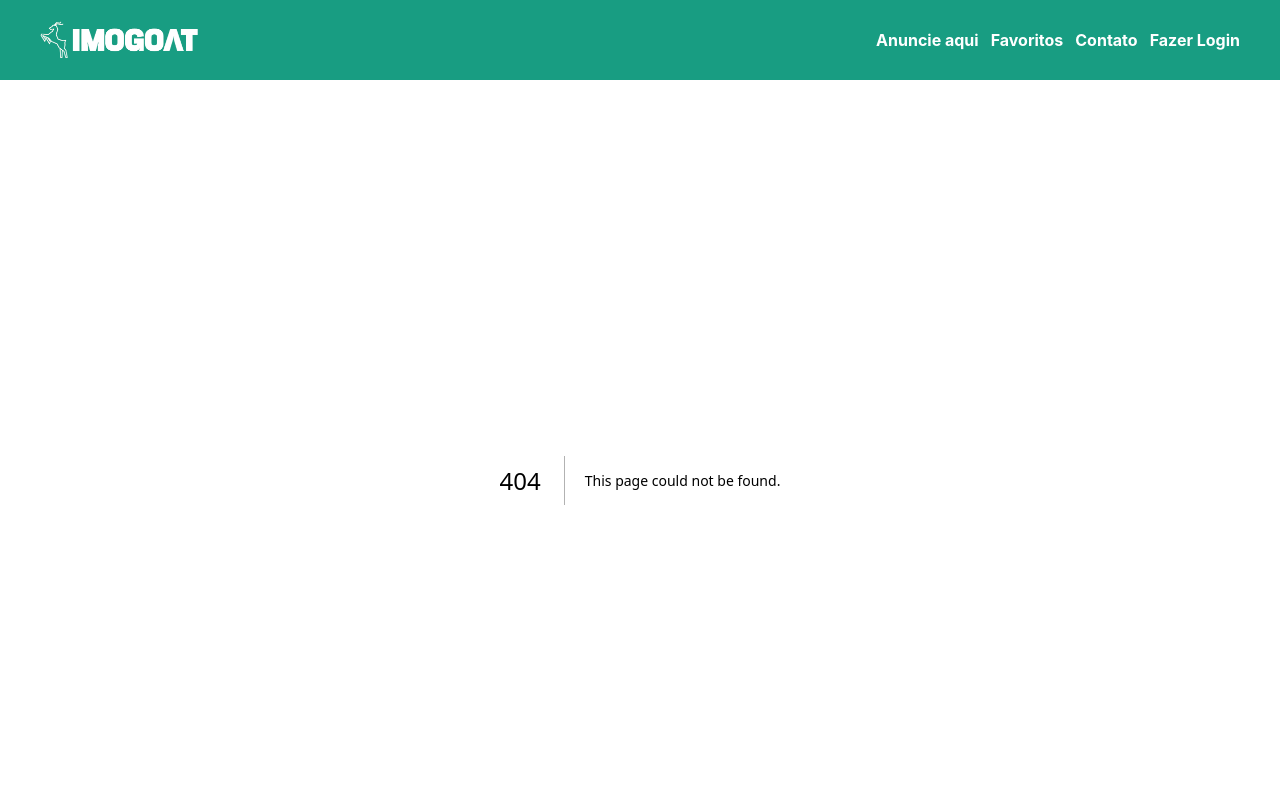
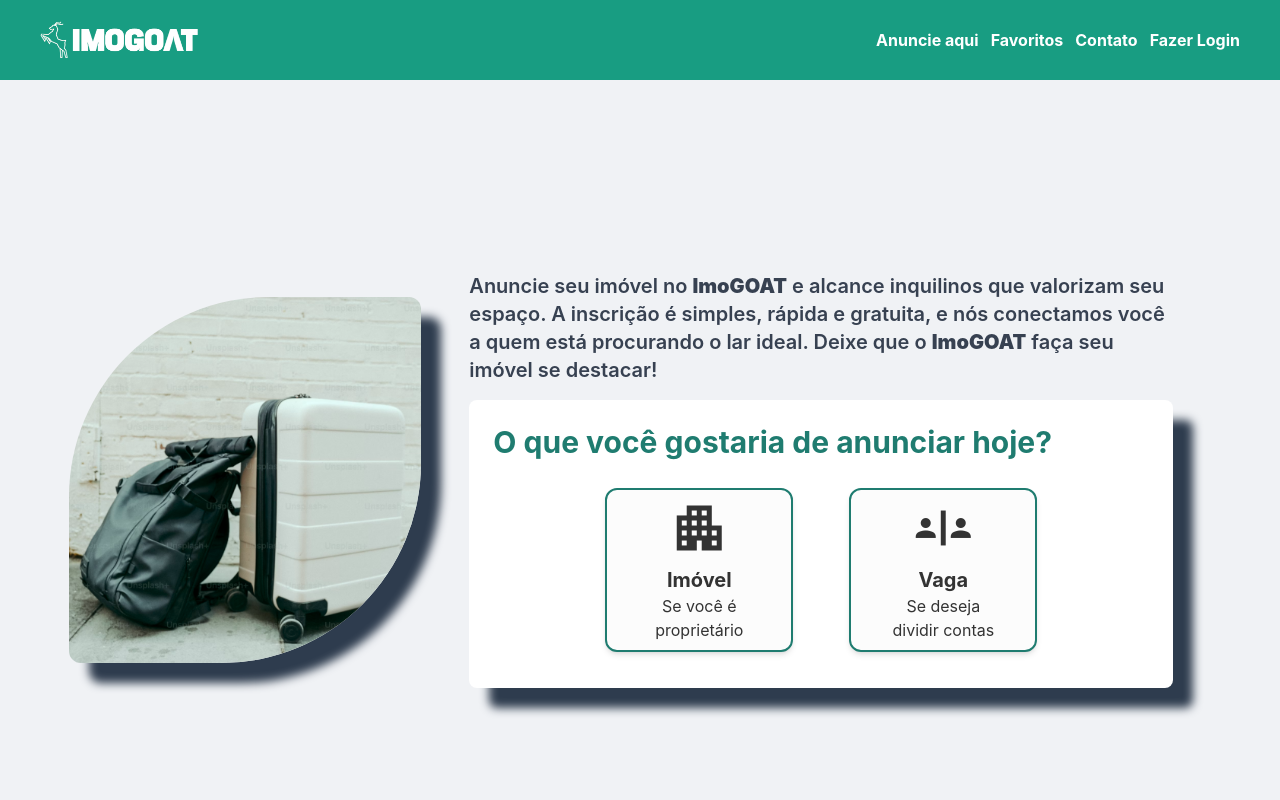
Before and after one commit to imogoat/projeto-front-end, a Next.js app: page /anuncio in a window 1280 px wide. Before the commit this address had no page. Shown: the top 800 px of the page. Built offline with nearby package versions, Linux system fonts and the light colour scheme.

Commit message:
feat: criar layout inicial para página de criação de anúncio de imovel

```diff
--- /dev/null
+++ b/src/app/anuncio/page.tsx
@@ -0,0 +1,73 @@
+"use client";
+import React, { useState, useEffect } from "react";
+
+import Image from "next/image";
+
+import ButtonAnuncio from "@/components/layout/anuncioPage/button";
+
+const AnuncioPage = () => {
+    const [isSmallScreen, setIsSmallScreen] = useState(false);
+
+  // Detecta o tamanho da tela apenas no cliente
+  useEffect(() => {
+    const handleResize = () => {
+      setIsSmallScreen(window.innerWidth < 640); // 640px é o breakpoint `sm` no Tailwind
+    };
+
+    // Configura o estado inicial e escuta as mudanças de tamanho da tela
+    handleResize();
+    window.addEventListener("resize", handleResize);
+
+    return () => {
+      window.removeEventListener("resize", handleResize);
+    };
+  }, []);
+
+  return (
+    <div className="flex flex-col md:flex-row gap-8 min-h-screen items-center py-8">
+      {/* Seção da Imagem */}
+      <div
+        className="w-full md:w-2/5 px-4 max-w-96"
+      >
+        <Image
+          src="/img/image-anuncio-page.png"
+          alt="fundo-home"
+          width={160}
+          height={50}
+          className="w-full h-auto rounded-xl rounded-tl-[120px] rounded-br-[120px]
+          lg:rounded-tl-[200px] lg:rounded-br-[200px]"
+          style={{ boxShadow: "20px 20px 10px var(--green-black)" }}
+        />
+      </div>
+
+      {/* Seção do Texto */}
+      <div className="flex flex-col items-center w-full md:items-start md:w-3/5 my-2.5">
+        <p className="text-xl font-semibold mb-4 text-center md:text-left text-gray-700">
+          Anuncie seu imóvel no <strong>ImoGOAT</strong> e alcance inquilinos que valorizam seu
+          espaço. A inscrição é simples, rápida e gratuita, e nós conectamos você a quem está
+          procurando o lar ideal. Deixe que o <strong>ImoGOAT</strong> faça seu imóvel se destacar!
+        </p>
+
+        <div
+          className="bg-white p-6 sm:rounded-lg shadow-lg w-full"
+          style={{
+            boxShadow: isSmallScreen
+              ? "0px 5px 10px var(--green-black), 0px -5px 10px var(--green-black)" // Sombra para telas pequenas
+              : "20px 20px 10px var(--green-black)", // Sombra para telas maiores
+          }}
+        >
+          <h2 className="text-3xl text-center md:text-left font-bold text-[--green-medium] mb-4">
+            O que você gostaria de anunciar hoje?
+          </h2>
+
+          <div className="flex flex-wrap justify-center md:justify-between lg:px-16 xl:px-28 gap-4 items-stretch">
+            <ButtonAnuncio icon="apartment" type="Imóvel" text="Se você é proprietário" />
+            <ButtonAnuncio icon="safety_divider" type="Vaga" text="Se deseja dividir contas" />
+          </div>
+        </div>
+      </div>
+    </div>
+  );
+};
+
+export default AnuncioPage;
--- a/src/components/layout/Header.tsx
+++ b/src/components/layout/Header.tsx
@@ -30,7 +30,7 @@ const Header = () => {
             {/* Menu para desktop */}
             <ol className="hidden md:flex text-white font-bold space-x-3
                 hover:[&>li]:text-[var(--green-black)] hover:cursor-pointer">
-                <li>Anuncie aqui</li>
+                <li onClick={() => {router.push("/anuncio")}}>Anuncie aqui</li>
                 <li>Favoritos</li>
                 <li onClick={() => {router.push("/contato")}}>Contato</li>
                 <li>Fazer Login</li>
--- /dev/null
+++ b/src/components/layout/anuncioPage/button.tsx
@@ -0,0 +1,27 @@
+"use client";
+
+import React from "react";
+
+interface ButtonAnuncioProps {
+  type: string;
+  icon: string;
+  text: string;
+  onClick?: () => void; // Função opcional para clique
+}
+
+const ButtonAnuncio: React.FC<ButtonAnuncioProps> = ({ type, icon, text, onClick }) => {
+  return (
+    <div
+      className="md:my-3 px-6 xl:px-9 py-2 rounded-xl border-2 border-[--green-medium] bg-[--white]
+      hover:bg-[--green-medium] hover:text-[--white] hover:scale-105 transition-all duration-300
+      flex flex-col items-center cursor-pointer shadow-md"
+      onClick={onClick}
+    >
+      <p className="material-icons text-6xl mb-2">{icon}</p>
+      <h3 className="font-bold text-xl">{type}</h3>
+      <p className="text-base text-center break-words max-w-28">{text}</p>
+    </div>
+  );
+};
+
+export default ButtonAnuncio;
```
Also changed, not shown: public/img/image-anuncio-page.png (added).
